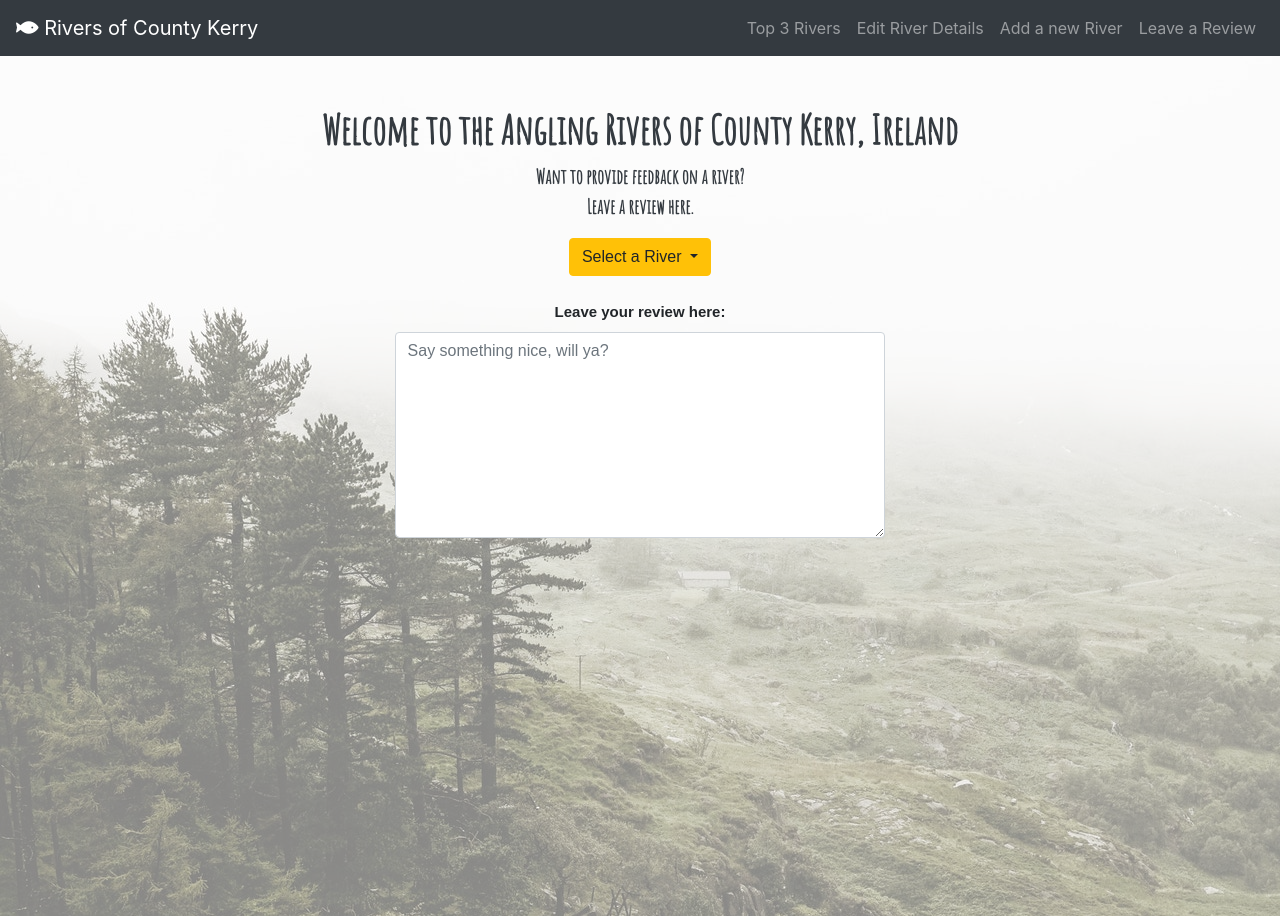
After one commit to haydal810/Milestone-Project-3, a Flask app: page /review_river in a window 1280 px wide. The commit adds this page. Run offline with Flask 2, Linux system fonts and the light colour scheme; data that the repository does not hold is empty; some libraries are stand-ins or nearby versions.

Commit message:
review.html page add and nav item link

```diff
--- a/app.py
+++ b/app.py
@@ -24,7 +24,11 @@ def get_river_names():
 def edit_river():
     return render_template("edit_river.html", rivers=mongo.db.river_names.find())
 
-
+## This is the function for the review page:
+@app.route("/")
+@app.route("/review_river")
+def review_river():
+    return render_template("review.html", rivers=mongo.db.river_names.find())
 
 
 
--- a/templates/base.html
+++ b/templates/base.html
@@ -27,7 +27,7 @@
                     <a class="nav-item nav-link" href="#">Top 3 Rivers</a>
                     <a class="nav-item nav-link" href="{{url_for('edit_river')}}">Edit River Details</a>
                     <a class="nav-item nav-link" href="#">Add a new River</a>
-                    <a class="nav-item nav-link" href="#">Leave a Review</a>
+                    <a class="nav-item nav-link" href="{{url_for('review_river')}}">Leave a Review</a>
                 </div>
             </div>
         </nav>
--- /dev/null
+++ b/templates/review.html
@@ -0,0 +1,44 @@
+{% extends 'base.html' %}
+{% block content %}
+
+
+<div class="container-fluid">
+    <!–– Welcome Landing text -->
+        <div class="row justify-content-center">
+            <div class="col-10 text-dark welcome-text">
+                <h1><strong>Welcome to the Angling Rivers of County Kerry, Ireland</strong></h1>
+                <p><strong>Want to provide feedback on a river?<br>Leave a review here.</strong></p>
+            </div>
+        </div>
+        <!–– Dropdown for River to select for edit -->
+            <div class="row justify-content-center">
+                <div class="col-12">
+                    <div class="dropdown">
+                        <button class="btn btn-warning dropdown-toggle button-text" type="button"
+                            id="dropdownMenuButton" data-toggle="dropdown" aria-haspopup="true" aria-expanded="false">
+                            Select a River
+                        </button>
+                        <div class="dropdown-menu button-text" aria-labelledby="dropdownMenuButton">
+                            {% for river in rivers %}
+                            <a class="dropdown-item" href="#">{{river.river_name}}</a>
+                            {% endfor %}
+                        </div>
+                    </div>
+                </div>
+                <div class="col-12 col-md-5">
+                    <!–– Review fields goes here -->
+                        <form class="margintop25 form_font">
+                            <div class="form-group font-weight-bolder">
+                                <label for="exampleFormControlTextarea1">Leave your review here: </label>
+                                <textarea class="form-control" id="exampleFormControlTextarea1" rows="8" placeholder="Say something nice, will ya?"></textarea>
+                            </div>
+                        </form>
+                </div>
+            </div>
+</div>
+
+
+
+
+
+{% endblock %}
```
